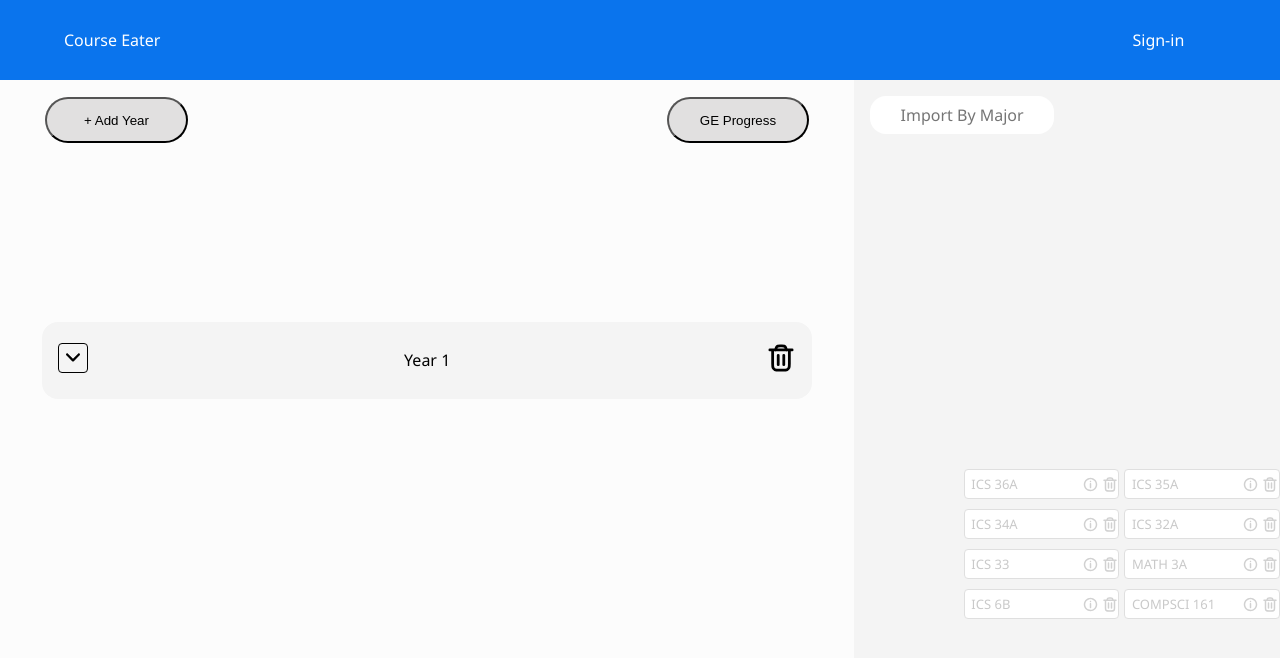
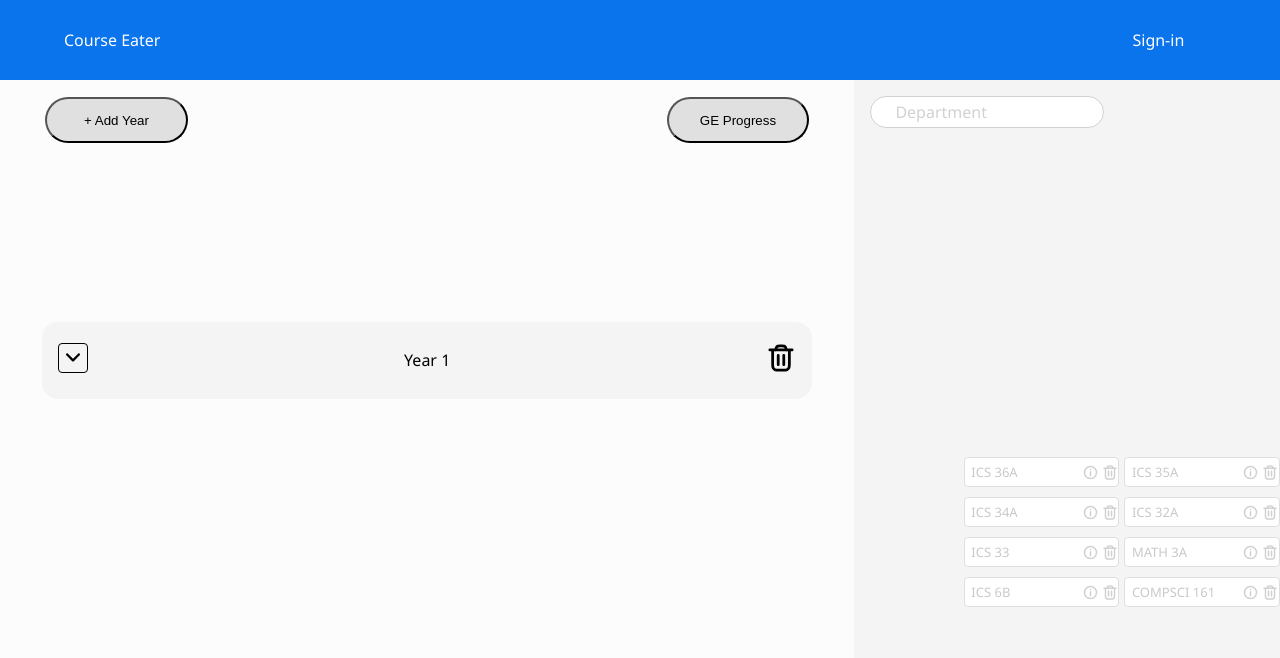
Before and after one commit to NeatPatel/course-planner, a React (Vite) app in the folder Frontend/: page / in a window 1280 px wide. Shown: the top 658 px of the page. Built offline with nearby package versions, Linux system fonts and the light colour scheme.

Commit message:
restyle department search bar

```diff
--- /dev/null
+++ b/Frontend/src/components/SearchBar.module.css
@@ -0,0 +1,97 @@
+.container {
+  position: relative;
+  display: flex;
+  margin-top: 1em;
+  margin-left: 1em;
+  justify-content: center;
+  width: 55%;
+  /* min-height: 50px; */
+  height: 30px;
+  /* height: auto; */
+  flex-wrap: wrap;
+}
+
+.searchBar {
+  /* padding: 0.5em; */
+  border-radius: 1em;
+  border: 1px solid #d1d1d1;
+  background-color: #ffffff;
+  width: 100%;
+  /* height: 50px; */
+  height: 100%;
+  display: flex;
+  align-items: center;
+  padding-left: 1.5em; /* text-align: center; */
+}
+
+input::placeholder {
+  color: #d1d1d1;
+}
+
+.searchBar input {
+  width: 100%;
+  height: 100%;
+}
+
+.departmentItem {
+  padding: 0.5em;
+  /* margin: 0.2em; */
+  display: flex;
+  justify-content: center;
+  align-items: center;
+  font-size: 16px;
+  height: 100%;
+  /* width: 70%; */
+  width: 100%;
+  /* padding: 0.3em; */
+  border-radius: 0.2em;
+}
+
+.departmentItem:hover {
+  /* cursor: pointer; */
+  background-color: #e8e8e8;
+}
+
+ul {
+  list-style: none;
+  display: flex;
+  flex-direction: column;
+  justify-content: center;
+  align-items: center;
+  margin: 0;
+  padding: 0;
+  width: 90%;
+}
+
+.searchResults {
+  overflow: hidden;
+  position: relative;
+  top: 0.4em;
+  /* background-color: rgba(137, 136, 136, 0.8); */
+  /* background-color: ; */
+  border: 1px solid #d1d1d1;
+  display: flex;
+  justify-content: center;
+  align-items: flex-start;
+  border-radius: 0.5em;
+  /* border: 2px solid black; */
+  overflow-y: scroll;
+  transition: height 0.2s ease-in-out;
+  /* height: auto;
+  max-height: 25vh; */
+  max-height: 200px;
+  width: 97%;
+  /* width: 100%; */
+}
+
+.searchResults::-webkit-scrollbar-button {
+  display: none;
+}
+
+ul:first-child {
+  margin-top: 0.5em;
+}
+
+ul:last-child {
+  margin-bottom: 0.5em;
+}
--- a/Frontend/src/components/SearchBar.tsx
+++ b/Frontend/src/components/SearchBar.tsx
@@ -1,85 +1,66 @@
-import React, { useEffect } from 'react';
+import searchStyles from "./SearchBar.module.css"
+import { useState } from 'react';
 
-function SearchBar() {
-    function showAllMajors() {
-        let options = document.querySelector("#majors");
-        // Gets a list of all child elements
-        // aka each induvidual major
-        let majors = options?.childNodes
-        let search = document.querySelector(".majorSearch");
+export default function DepartmentSearch() {
+    const [currentInput, setCurrentInput] = useState<string | null>(null);
+    const [focused, setFocused] = useState<boolean>(false)
+    const departments = [
+        'ICS',
+        'Writing',
+        'Physics',
+        'History',
+        'English',
+        'Mathematics'
+    ]
+    let searchResults;
+    let handleCourseClick = (e: any) => {
+        console.log("RUN")
+        console.log(e.target.innerHTML);
+        setCurrentInput(e.target.innerHTML);
+    }
+    if (focused && !currentInput) {
+        searchResults = departments.map(department => {
+            return <li onMouseDown={handleCourseClick} className={searchStyles.departmentItem} key={department}>{department}</li>
+        });
+    }
+    else {
+        searchResults = currentInput?.toLowerCase() ? departments.map(department => {
+            if (currentInput.toLowerCase() && department.toLowerCase().includes(currentInput.toLowerCase())) {
+                return <li onMouseDown={handleCourseClick} className={searchStyles.departmentItem} key={department}>{department}</li>
+            }
+        }) : null;
+    }
 
 
-        if (search?.value.length == 0) {
-            options?.classList.add("majorsOpened");
-        }
-
-        console.log(search?.value.length)
+    const handleChange = (e: any) => {
+        console.log('new change', e.target.value)
+        setCurrentInput(e.target.value);
+        setFocused(true)
     }
 
-    // Function to handle their display
-    function displayMajors() {
-        let search = document.querySelector(".majorSearch");
-        let options = document.querySelector("#majors");
-        // Checks if there is any input in form
-        if (search?.value != "") {
-            // Adds and removes certain CSS classes to display the majors
-            options?.classList.remove("majorsClosed");
-            options?.classList.add("majorsOpened");
-
-        }
-        else if (search?.value == "") {
-            // Adds and removes certain CSS classes to hide the majors
-            options?.classList.remove("majorsOpened");
-            options?.classList.add("majorsClosed");
-        }
-
-        // Gets a list of all child elements
-        // aka each induvidual major
-        let majors = options?.childNodes
-
-        // Loop that filters the options depending
-        // On  the user searchbar input
-        for (let i = 0; i < majors?.length; i++) {
-            // If search bar matches major
-            if (majors[i]?.innerHTML.toLowerCase().includes(search?.value.toLowerCase())) {
-                majors[i]?.classList.remove("hiddenMajor");
-                majors[i]?.classList.add("visibleMajor");
-            }
-            // If search bar doesn't
-            else {
-                majors[i]?.classList.remove("visibleMajor");
-                majors[i]?.classList.add("hiddenMajor")
-            }
-        }
-
-    }
-    // useEffect(() => {
-    //     // Gets the search bar and the container cintaining all the majors
-    // let search = document.querySelector(".majorSearch");
-    // let options = document.querySelector("#majors");
-
-    //     // Adds an event listener and listens for "input" (change in an input)
-    //     window.addEventListener("input", displayMajors);
-
-    // }, []);
-
+    console.log('search results; ', searchResults);
 
     return (
-        <div className="majorSearchContainer">
-            <input onClick={showAllMajors} onBlur={displayMajors} onChange={displayMajors} className="majorSearch" type="text" list="majors" placeholder="Import By Major" />
-            <div id="majors" className="majorsClosed">
-                {/* Dummy vals */}
-                <div className="major">Computer Science</div>
-                <div className="major">Computer Engineering</div>
-                <div className="major">Computer Science and Engineering</div>
-                <div className="major">Biology</div>
-                <div className="major">Physics</div>
-                <div className="major">Chemistry</div>
-                <div className="major">Eelectrical Engineering</div>
-                <div className="major">Art</div>
+        <div className={searchStyles.container}>
+            <div className={searchStyles.searchBar}>
+                <input value={currentInput ? currentInput : ""} id="searchCourse" type="text" placeholder="Department"
+                    onChange={(e) => handleChange(e)}
+                    onClick={(e) => {
+                        handleChange(e);
+                        setFocused(true);
+                    }}
+                    onFocus={() => setFocused(true)}
+                    onBlur={() => setFocused(false)} />
             </div>
+            {/* <br /> */}
+            {
+                searchResults && searchResults.length > 0 && focused && <div className={searchStyles.searchResults}>
+                    <ul>
+                        {searchResults}
+                    </ul>
+                </div>
+            }
         </div>
-    );
+
+    )
 }
-
-export default SearchBar;
```
Also changed, not shown: Frontend/src/components/CourseSearch/CourseSearch.tsx (+3 -10 lines).
